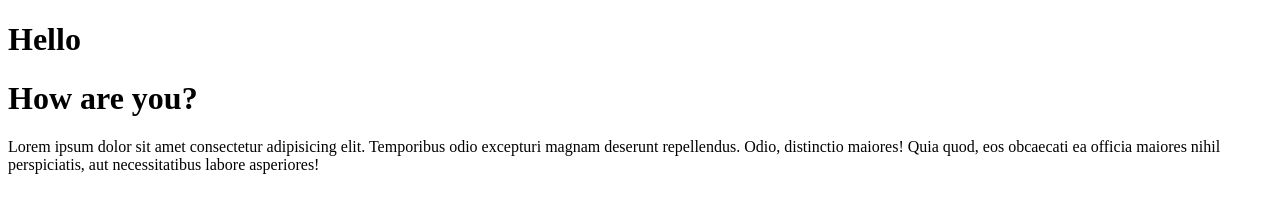
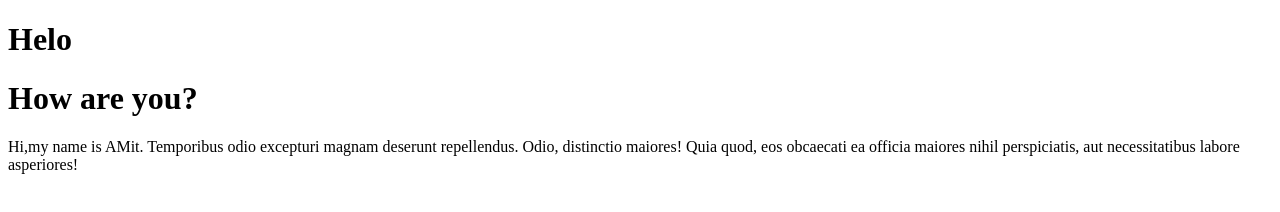
Before and after one commit to vm3techsolutions/testrepo, a plain HTML site: page index.html in a window 1280 px wide. Drawn offline with Linux system fonts and the light colour scheme.

Commit message:
Added content

```diff
--- a/index.html
+++ b/index.html
@@ -6,8 +6,8 @@
     <title>Document</title>
 </head>
 <body>
-    <h1>Hello</h1>
+    <h1>Helo</h1>
     <h1>How are you?</h1>
-    <p>Lorem ipsum dolor sit amet consectetur adipisicing elit. Temporibus odio excepturi magnam deserunt repellendus. Odio, distinctio maiores! Quia quod, eos obcaecati ea officia maiores nihil perspiciatis, aut necessitatibus labore asperiores!</p>
+    <p>Hi,my name is AMit. Temporibus odio excepturi magnam deserunt repellendus. Odio, distinctio maiores! Quia quod, eos obcaecati ea officia maiores nihil perspiciatis, aut necessitatibus labore asperiores!</p>
 </body>
 </html>
```
